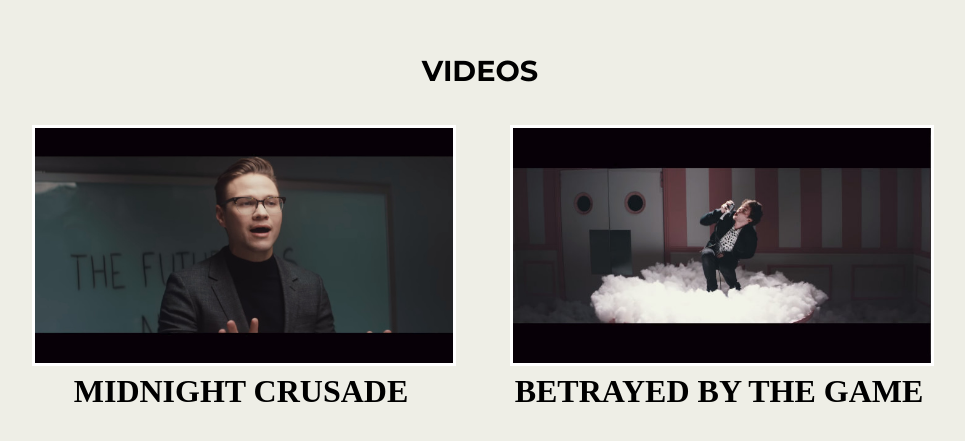
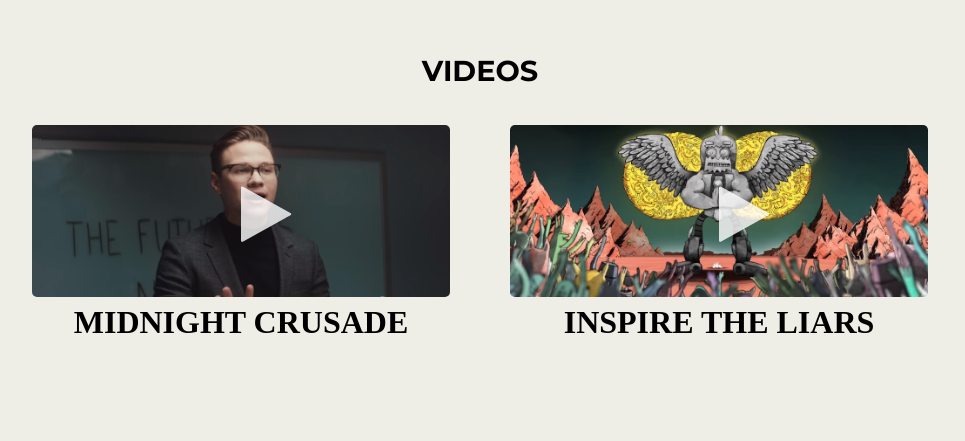
Before and after one commit to SPDUK/dgd, a React app: page / in a window 1280 px wide. Shown: the part 1142-1583 px from the top of the page, without its empty margins (160-1125 px from the left). Built offline with nearby package versions, Linux system fonts and the light colour scheme.

Commit message:
changed images to remove black bars & added hover effects

```diff
--- a/src/components/LandingVideos.jsx
+++ b/src/components/LandingVideos.jsx
@@ -5,8 +5,8 @@ import { Link } from 'react-router-dom';
 // 2 x 1 layout pc
 import '../styles/landingvideo.css';
 
-import btbtg from '../images/btbtg.jpg';
-import mnc from '../images/mnc.jpg';
+import firstVideo from '../images/first.jpg';
+import secondVideo from '../images/second.jpg';
 import play from '../images/play-circle.svg';
 
 class LandingVideo extends Component {
@@ -19,7 +19,7 @@ class LandingVideo extends Component {
         <div className="landingvideo-videos">
           <div className="landingvideo-videos-first">
             <div>
-              <img src={mnc} alt="" />
+              <img src={firstVideo} alt="" />
               <a href="/">
                 <i className="fa fa-play" />
               </a>
@@ -28,13 +28,13 @@ class LandingVideo extends Component {
           </div>
           <div className="landingvideo-videos-second">
             <div>
-              <img src={btbtg} alt="" />
+              <img src={secondVideo} alt="" />
               <a href="/">
                 <i className="fa fa-play" />
               </a>
             </div>
             <h2 className="landingvideo-videos-second-name">
-              BETRAYED BY THE GAME
+              INSPIRE THE LIARS
             </h2>
           </div>
         </div>
--- a/src/styles/landingvideo.scss
+++ b/src/styles/landingvideo.scss
@@ -1,5 +1,6 @@
 @import 'variables.scss';
 .landingvideo {
+
   &-title {
     font-family: 'Montserrat', sans-serif;
     font-weight: 700;
@@ -17,13 +18,24 @@
     @include breakpoint(md){
       display: flex;
     }
+
+
+    //top image
     &-first {
       position: relative;
       flex: 1;
       margin-bottom: 50px;
+      @include breakpoint(sm){
+        transform: translateY(0px);
+        transition: ease 0.3s;
+      }
       @include breakpoint(md){
         margin-bottom: 0px;
         margin-right: 60px;
+      }
+      &:hover {
+       transform: translateY(-15px);
+       transition: ease 0.3s;
       }
       &-name {
         padding-top: 6px;
@@ -46,9 +58,21 @@
         }
       }
     }
+
+    // bottom image
     &-second {
       flex: 1;
       position: relative;
+      @include breakpoint(sm){
+        transform: translateY(0px);
+        transition: ease 0.3s;
+      }
+      &:hover {
+        @include breakpoint(sm){
+          transition: ease 0.3s;
+          transform: translateY(-15px);
+        }
+      }
       &-name {
         padding-top: 6px;
         text-align: center;
@@ -72,12 +96,11 @@
     }
     img {
       cursor: pointer;
-      border: 3px solid white;
       height: auto;
       max-width: 100%;
+      border-radius: 5px;
       &:hover {
-        filter: grayscale(100);
-        transition: 3s;
+        transition: 0.2s ease;
       }
     }
   }
@@ -85,7 +108,8 @@
 
 
 .fa-play {
-  opacity: 0;
+  // transition: 0.35s ease;
+  opacity: 0.8;
   font-size: 2em;
   color: white;
   position: relative;
@@ -98,7 +122,7 @@
     font-size: 2em;
   }
   @include breakpoint(lg){
-    font-size:3em;
+    font-size:4em;
     transform: translateY(-50px);
   }
 }
```
Also changed, not shown: src/images/btbtg.jpg (deleted), src/images/first.jpg (added), src/images/mnc.jpg (deleted), src/images/second.jpg (added), src/styles/landingvideo.css.
